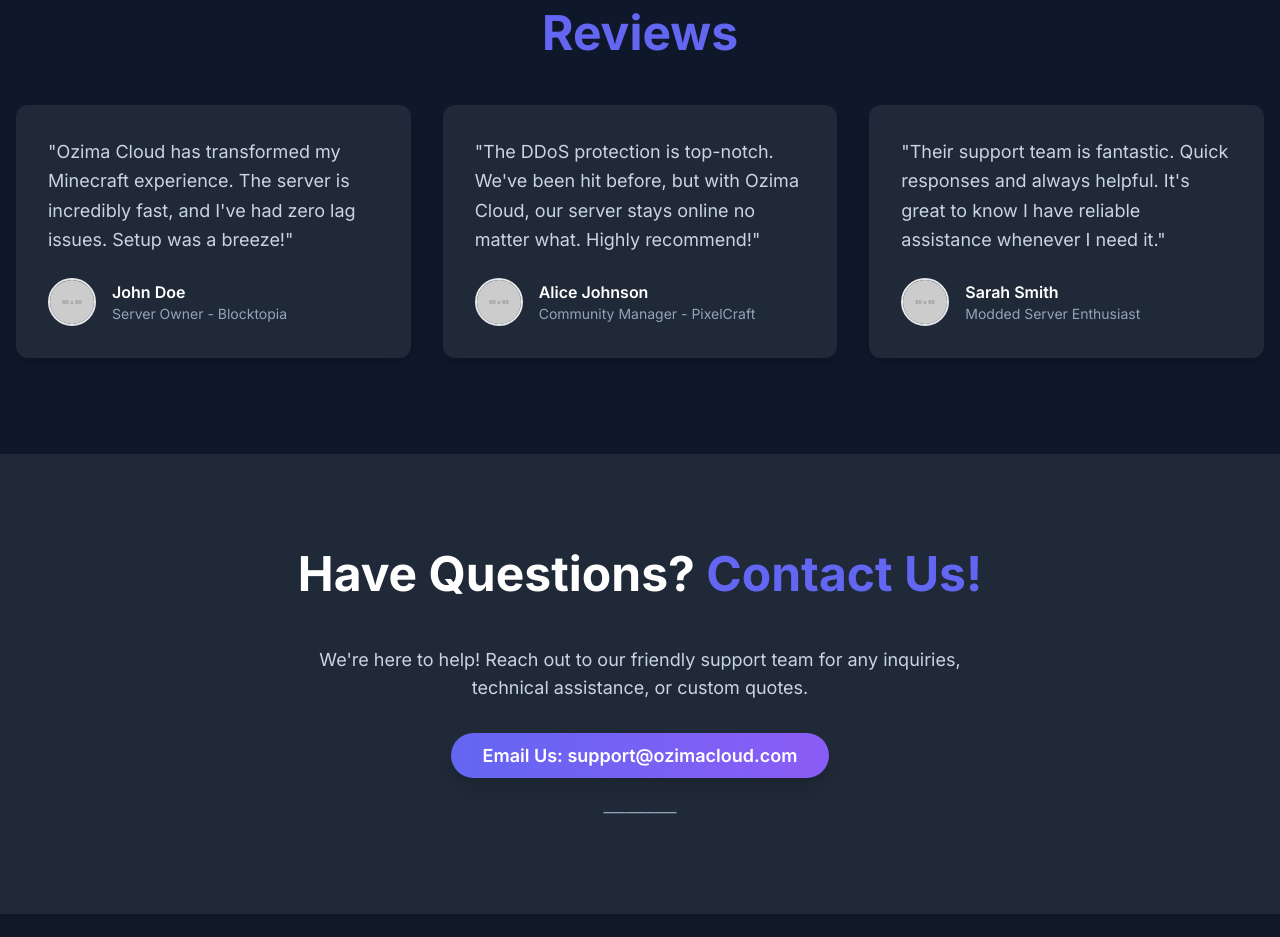
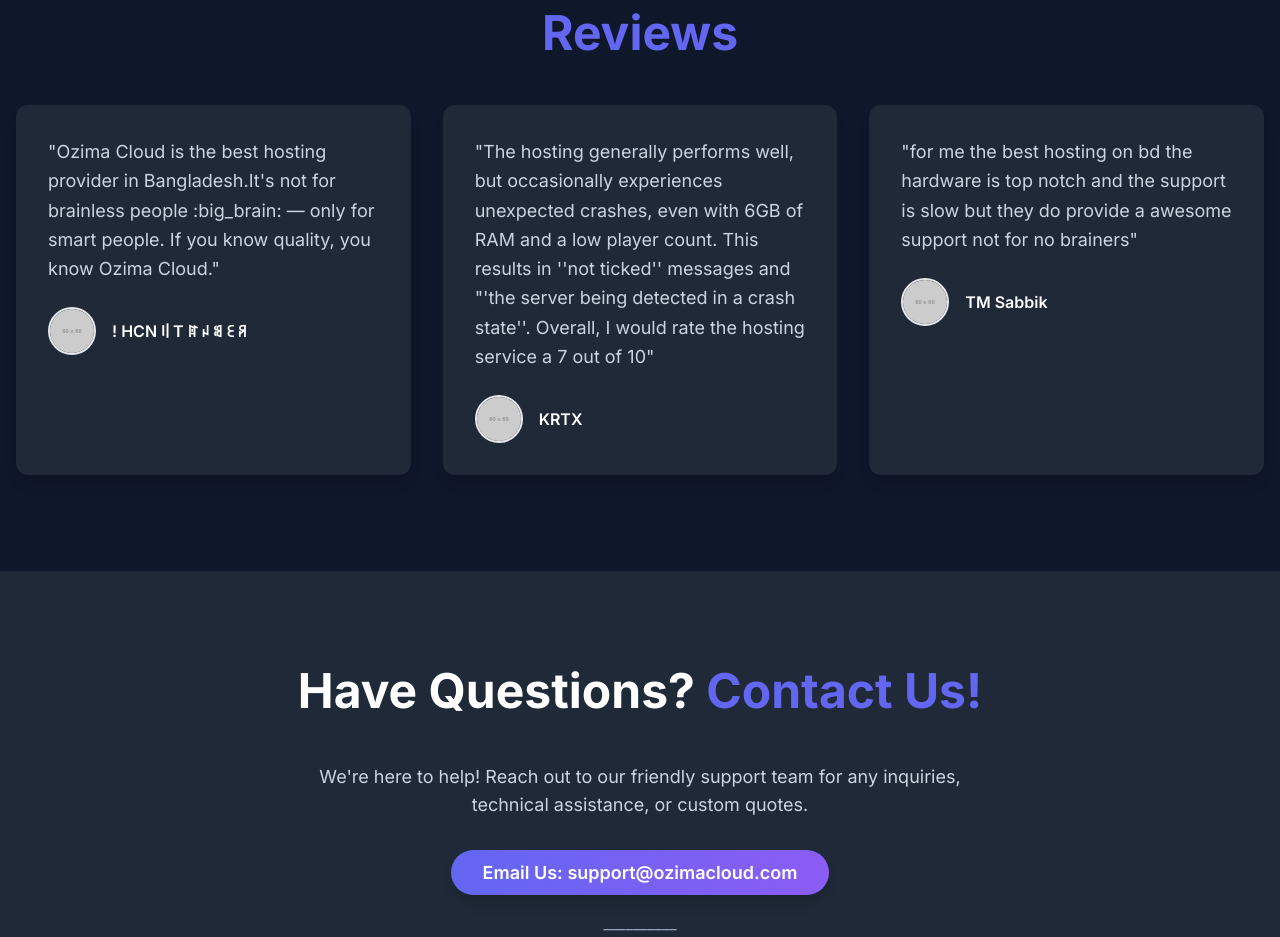
Before and after one commit to Siamislam0098/preview, a plain HTML site: page index.html in a window 1280 px wide. Shown: the part 2896-3833 px from the top of the page. Drawn offline with nearby package versions, Linux system fonts and the light colour scheme; placeholder pictures from the web are drawn by us.

Commit message:
Update index.html

```diff
--- a/index.html
+++ b/index.html
@@ -284,36 +284,36 @@
             <div class="grid grid-cols-1 md:grid-cols-2 lg:grid-cols-3 gap-8">
                 <!-- Testimonial Card 1 -->
                 <div class="testimonial-card bg-gray-800 p-8 rounded-xl shadow-lg animate-on-scroll">
-                    <p class="text-slate-300 text-lg mb-6 leading-relaxed">"Ozima Cloud has transformed my Minecraft experience. The server is incredibly fast, and I've had zero lag issues. Setup was a breeze!"</p>
+                    <p class="text-slate-300 text-lg mb-6 leading-relaxed">"Ozima Cloud is the best hosting provider in Bangladesh.It's not for brainless people :big_brain: — only for smart people. If you know quality, you know Ozima Cloud."</p>
                     <div class="flex items-center">
                         <img src="https://placehold.co/60x60/6366f1/ffffff?text=JD" alt="John Doe" class="w-12 h-12 rounded-full mr-4 border-2 border-ozima-accent">
                         <div>
-                            <p class="font-semibold text-white">John Doe</p>
-                            <p class="text-sm text-slate-400">Server Owner - Blocktopia</p>
+                            <p class="font-semibold text-white">! HCN〢T ꍏ ꈤ ꌃ ꏂ ꋪ</p>
+                            <p class="text-sm text-slate-400"></p>
                         </div>
                     </div>
                 </div>
 
                 <!-- Testimonial Card 2 -->
                 <div class="testimonial-card bg-gray-800 p-8 rounded-xl shadow-lg animate-on-scroll">
-                    <p class="text-slate-300 text-lg mb-6 leading-relaxed">"The DDoS protection is top-notch. We've been hit before, but with Ozima Cloud, our server stays online no matter what. Highly recommend!"</p>
+                    <p class="text-slate-300 text-lg mb-6 leading-relaxed">"The hosting generally performs well, but occasionally experiences unexpected crashes, even with 6GB of RAM and a low player count. This results in ''not ticked'' messages and "'the server being detected in a crash state''. Overall, I would rate the hosting service a 7 out of 10"</p>
                     <div class="flex items-center">
                         <img src="https://placehold.co/60x60/8b5cf6/ffffff?text=AJ" alt="Alice Johnson" class="w-12 h-12 rounded-full mr-4 border-2 border-ozima-accent">
                         <div>
-                            <p class="font-semibold text-white">Alice Johnson</p>
-                            <p class="text-sm text-slate-400">Community Manager - PixelCraft</p>
+                            <p class="font-semibold text-white">KRTX</p>
+                            <p class="text-sm text-slate-400"></p>
                         </div>
                     </div>
                 </div>
 
                 <!-- Testimonial Card 3 -->
                 <div class="testimonial-card bg-gray-800 p-8 rounded-xl shadow-lg animate-on-scroll">
-                    <p class="text-slate-300 text-lg mb-6 leading-relaxed">"Their support team is fantastic. Quick responses and always helpful. It's great to know I have reliable assistance whenever I need it."</p>
+                    <p class="text-slate-300 text-lg mb-6 leading-relaxed">"for me the best hosting on bd the hardware is top notch and the support is slow but they do provide a awesome support not for no brainers"</p>
                     <div class="flex items-center">
                         <img src="https://placehold.co/60x60/6366f1/ffffff?text=SS" alt="Sarah Smith" class="w-12 h-12 rounded-full mr-4 border-2 border-ozima-accent">
                         <div>
-                            <p class="font-semibold text-white">Sarah Smith</p>
-                            <p class="text-sm text-slate-400">Modded Server Enthusiast</p>
+                            <p class="font-semibold text-white">TM Sabbik</p>
+                            <p class="text-sm text-slate-400"></p>
                         </div>
                     </div>
                 </div>
```
